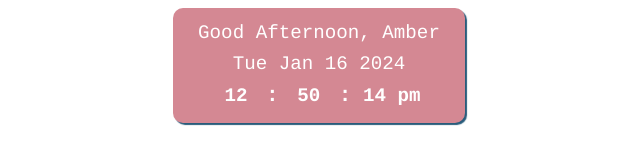
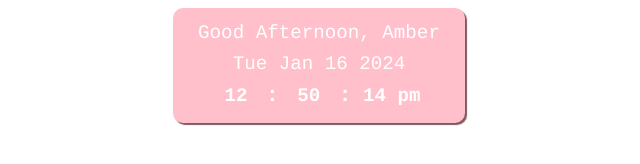
Before and after one commit to lilmissamber/notion, a plain HTML site: page index.html in a window 1280 px wide. Shown: the whole page, without its empty margins (321-961 px from the left). Drawn offline with Linux system fonts and the light colour scheme.

Commit message:
Update index.html

```diff
--- a/index.html
+++ b/index.html
@@ -37,10 +37,10 @@ h1 {
 .card {
     padding: 10px 25px 10px 25px;
     border-radius: 10px;
-    background: #d48893;
+    background: #ffc0cb;
     color: #fff;
     display: inline-block;
-    box-shadow: 2px 2px 1px 0px #295C7B;
+    box-shadow: 2px 2px 1px 0px #80595f;
 }
 
 .card:hover {
```
